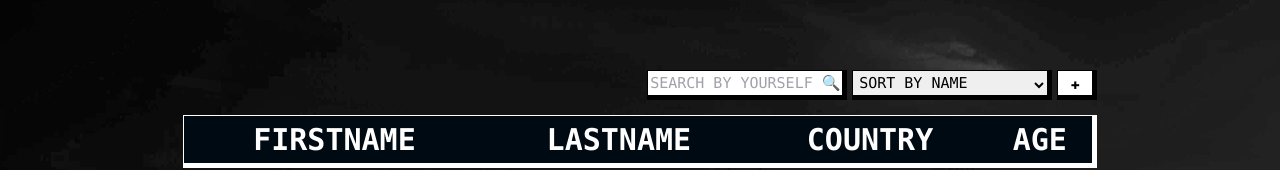
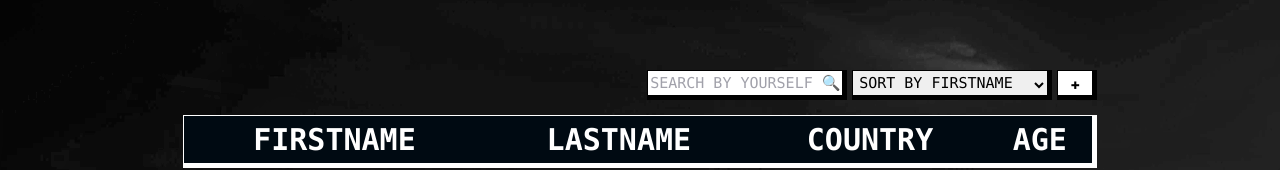
Before and after one commit to Monikaa1909/project3-js, a Vue app: page / in a window 1280 px wide. Shown: the part 134-304 px from the top of the page. Built offline with nearby package versions, Linux system fonts and the light colour scheme; data requests are answered from the project's data file.

Commit message:
Attempt to add filters for players

```diff
--- a/src/components/PlayerTableFilters.vue
+++ b/src/components/PlayerTableFilters.vue
@@ -7,11 +7,10 @@
     <select
         class="filter"
         @change="sort($event)">
-      <option>Sort by name</option>
-      <option>Sort by league</option>
-      <option>Sort by coach</option>
-      <option>Sort by founded</option>
-      <option>Sort by ground</option>
+      <option>Sort by firstname</option>
+      <option>Sort by lastname</option>
+      <option>Sort by country</option>
+      <option>Sort by age</option>
     </select>
 
     <input type="text"
@@ -25,14 +24,12 @@
   <div class="flex-row"
        v-if="moreOption===true">
     <select
-        @change="changeLeague($event)"
-        class="filter">
-      <option>retireds</option>
-      <option
-          v-for="retired in retireds"
-          v-bind:key="retired">
-        {{ retired }}
-      </option>
+        class="filter"
+        @change="changeCareer($event)"
+    >
+      <option>All players</option>
+      <option>Still playing</option>
+      <option>Retirees</option>
     </select>
   </div></template>
 
```
